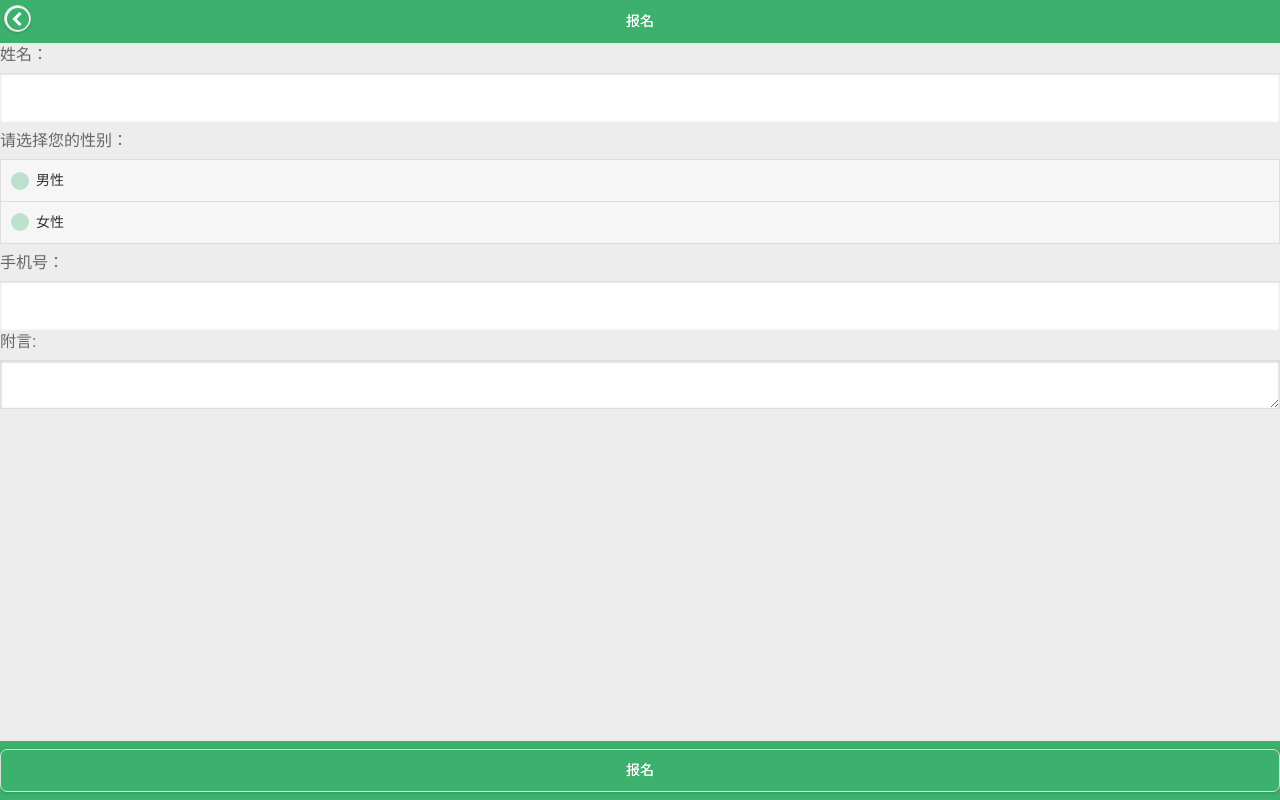
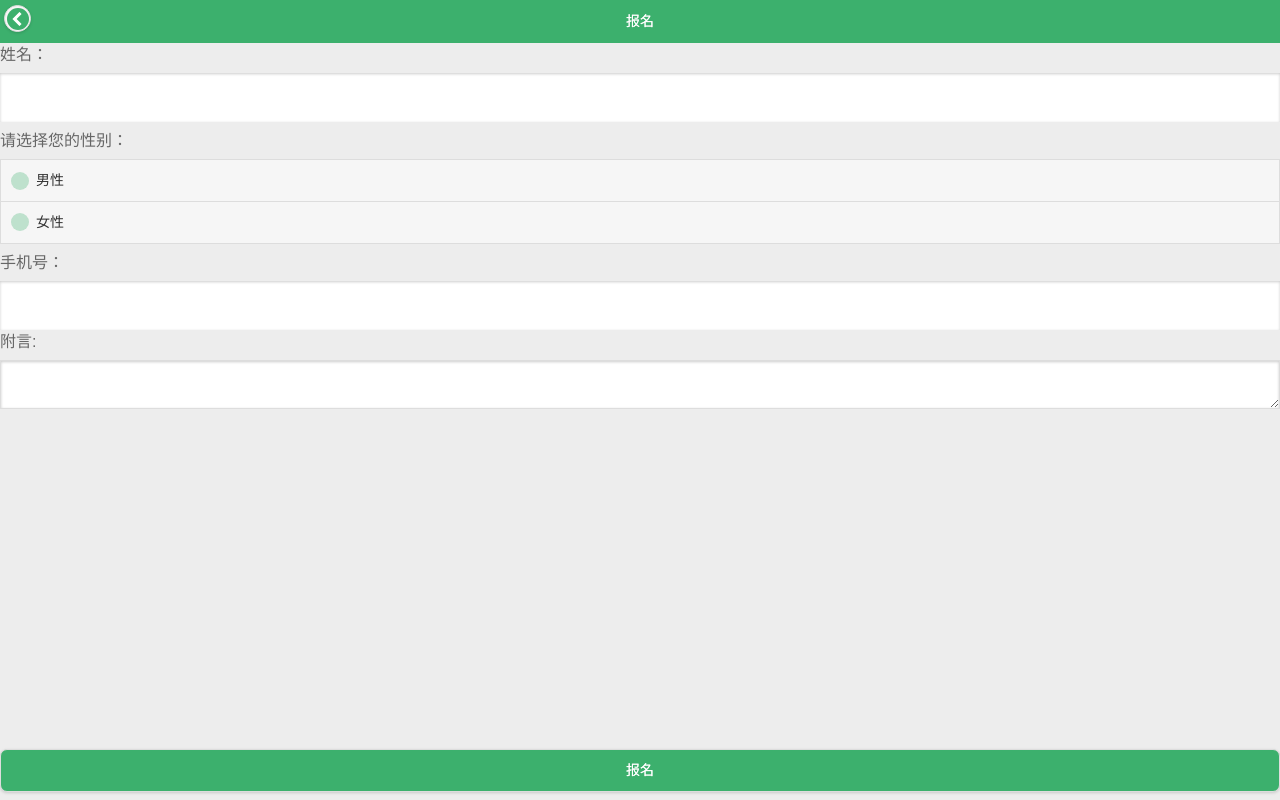
Before and after one commit to liruirui/tlysDebug, a plain HTML site: page html/keepHealth/signUp.html in a window 1280 px wide. Drawn offline with Linux system fonts and the light colour scheme.

Commit message:
我的【部分】（问题：页面内模块不完整，图片尺寸问题）

```diff
--- a/html/keepHealth/signUp.html
+++ b/html/keepHealth/signUp.html
@@ -38,7 +38,7 @@
         </form>
 
 
-    <div data-role="footer" data-position="fixed">
+    <div data-role="footer" data-position="fixed" class="trans">
         <a href="confirmSignUp.html" class="disinherit" data-role="button">报名</a>
     </div>
 </div>
```
